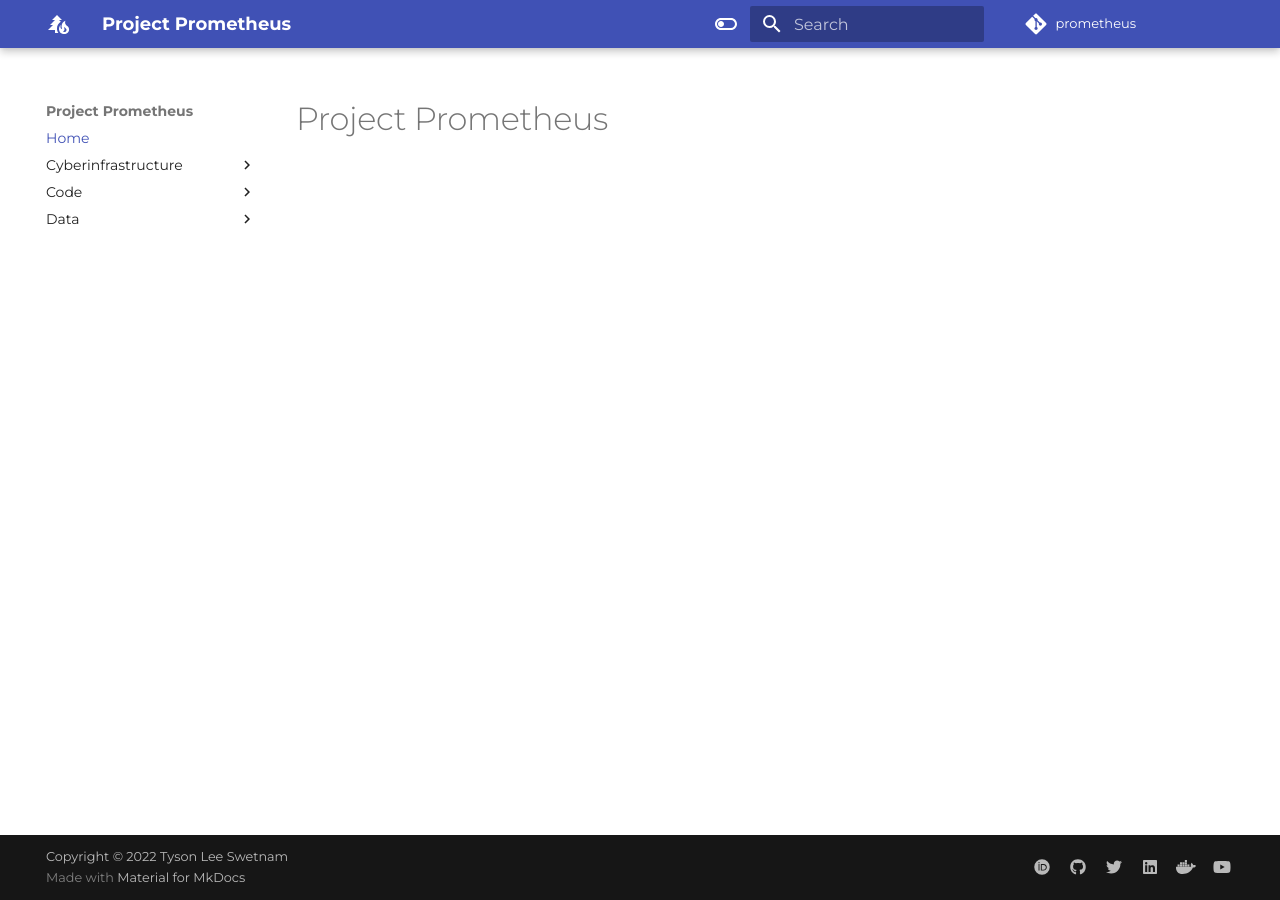
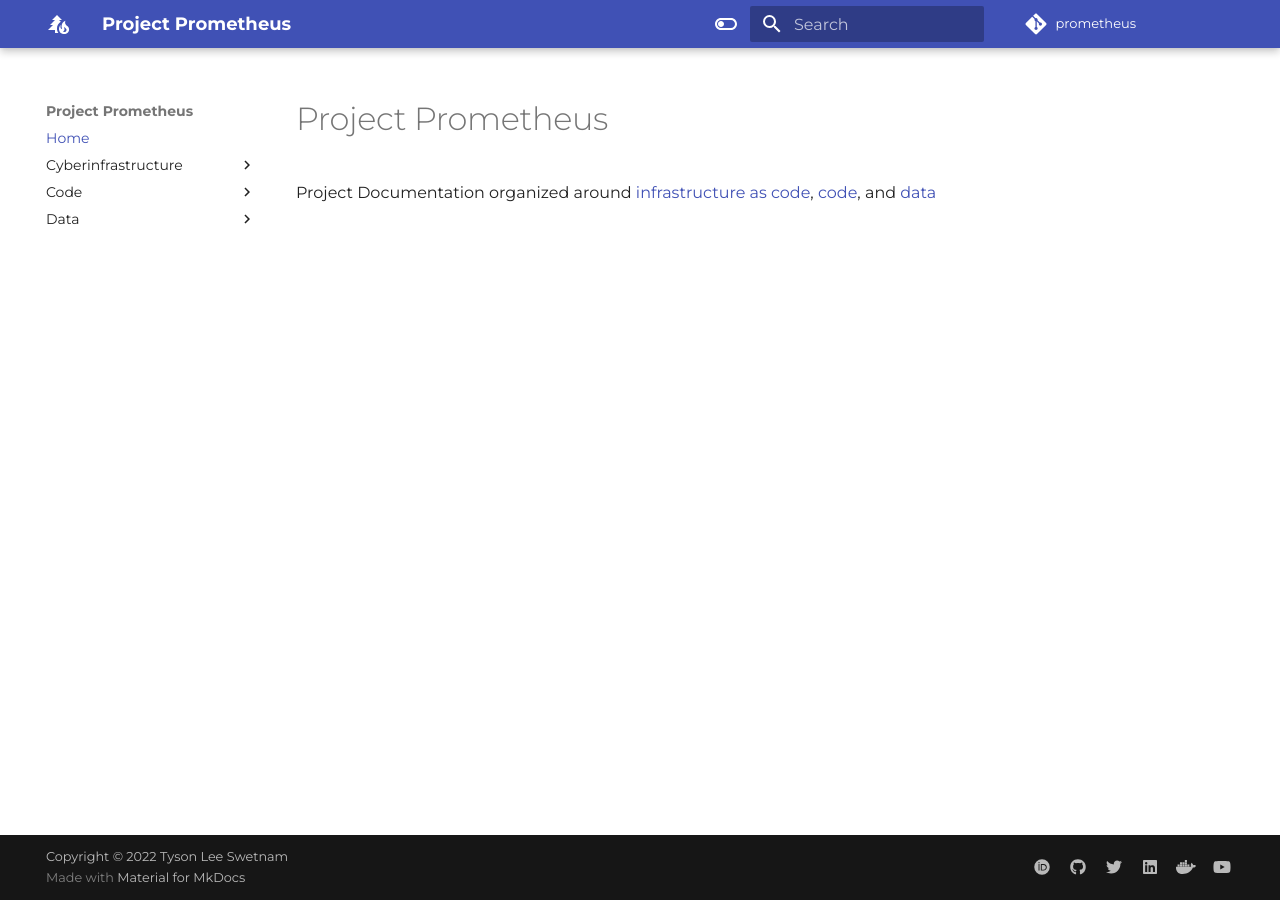
Before and after one commit to tyson-swetnam/prometheus, an MkDocs documentation site: the page built from docs/index.md, in a window 1280 px wide. Built offline with MkDocs 1.6.1 and Material for MkDocs 9.7.7, drawn with Linux system fonts in a browser that asks for light colours; some web fonts are replaced; comment, search, counter and statistics services are not loaded.

Commit message:
Update index.md

```diff
--- a/docs/index.md
+++ b/docs/index.md
@@ -1 +1,3 @@
 # Project Prometheus
+
+Project Documentation organized around [infrastructure as code](#infrastructure), [code](#code), and [data](#data)
```
